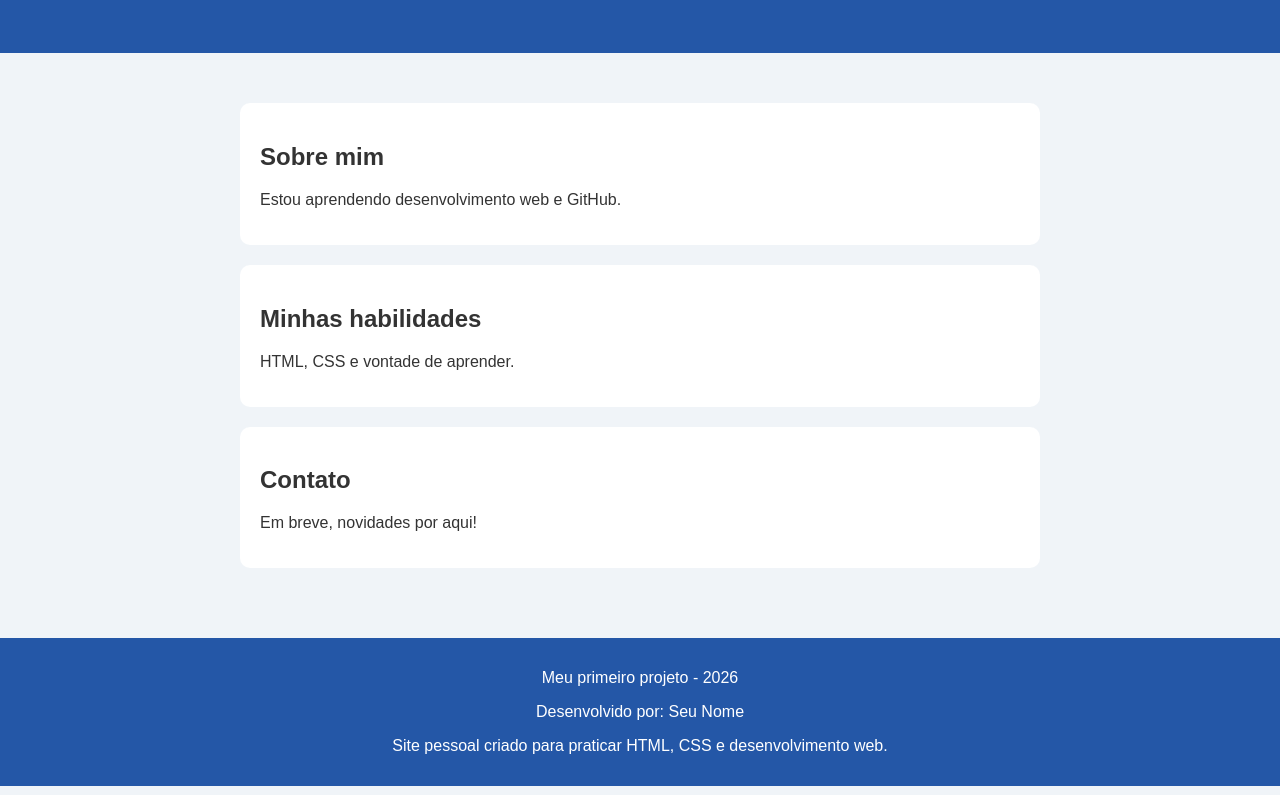
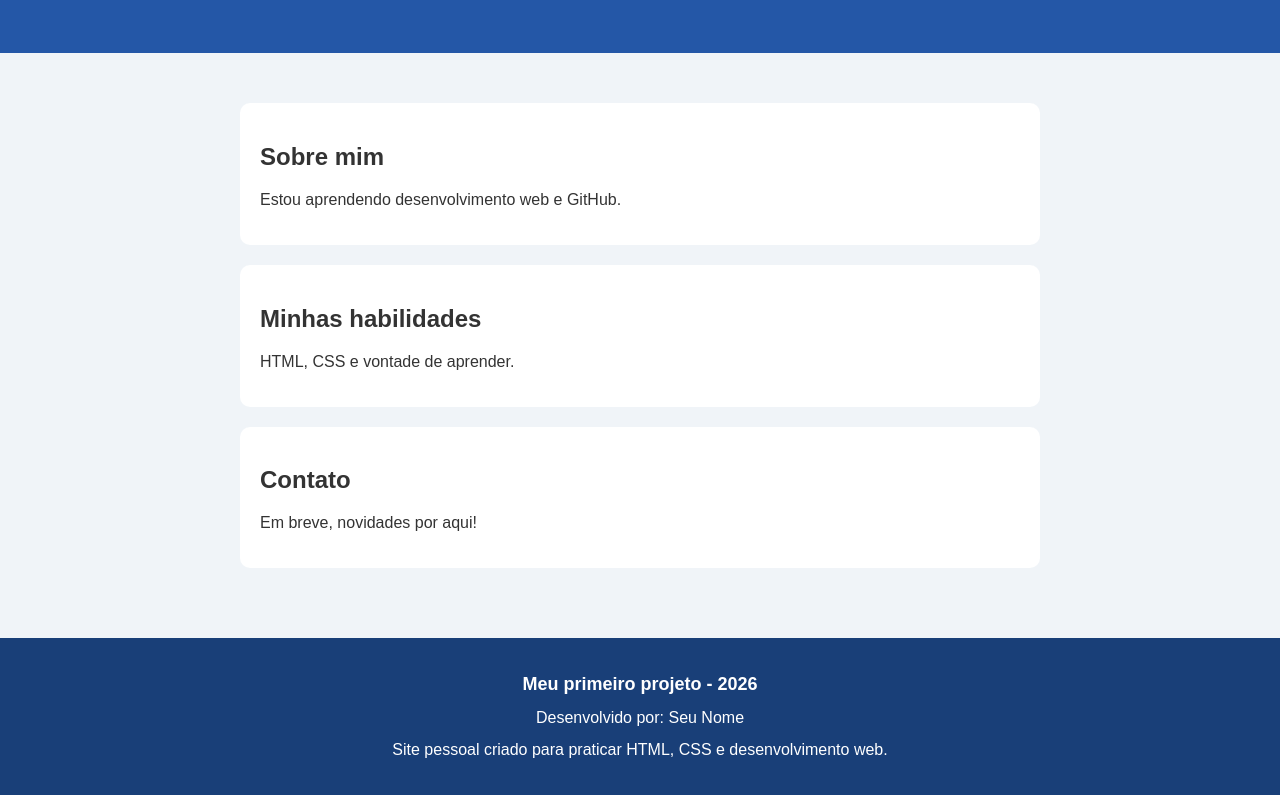
Before and after one commit to ihm-cell/primeiro-projeto, a plain HTML site: page index.html in a window 1280 px wide. Shown: the part 141-936 px from the top of the page. Drawn offline with Linux system fonts and the light colour scheme.

Commit message:
Melhora o estilo visual do rodapé (#2)

```diff
--- a/style.css
+++ b/style.css
@@ -26,9 +26,21 @@ section {
     border-radius: 10px;
 }
 
+
 footer {
-    background-color: #2457a7;
+    background-color: #193f78;
     color: white;
     text-align: center;
-    padding: 15px;
+    padding: 25px 15px;
+    margin-top: 30px;
 }
+
+footer p {
+    margin: 8px 0;
+    line-height: 1.5;
+}
+
+footer p:first-child {
+    font-weight: bold;
+    font-size: 18px;
+}
```
